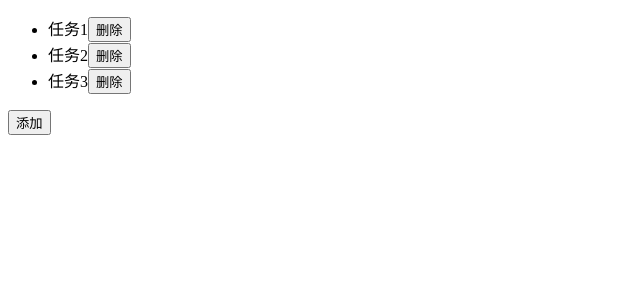
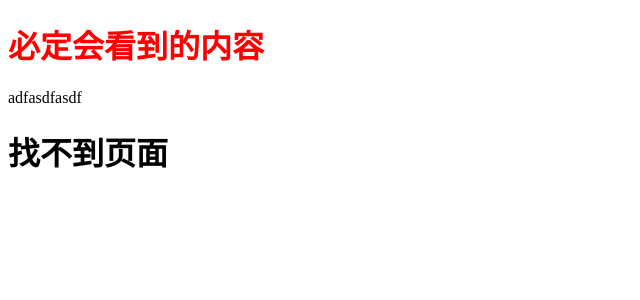
Before and after one commit to Feng-Peng/React, a React (Create React App) app in the folder react-learn/: page / in a window 1280 px wide. Shown: the top 300 px of the page, without its empty margins (0-640 px from the left). Built offline with nearby package versions, Linux system fonts and the light colour scheme.

Commit message:
5-3.路由组件

```diff
--- a/react-learn/src/App.js
+++ b/react-learn/src/App.js
@@ -1,38 +1,41 @@
-import React, { Component } from 'react'
-import FadeTransition from "./components/common/FadeTransition"
-import { TransitionGroup } from "react-transition-group"
-import uuid from "uuid";
+import React from 'react'
+import { BrowserRouter as Router, Route } from "react-router-dom"
 
-export default class App extends Component {
-    state = {
-        tasks: [
-            { id: uuid(), name: "任务1" },
-            { id: uuid(), name: "任务2" },
-            { id: uuid(), name: "任务3" }
-        ]
-    }
+//   /a
+function A() {
+    return <h1>组件A</h1>
+}
 
-    render() {
-        return <div>
-            <TransitionGroup component="ul">
-                {this.state.tasks.map(t => (
-                    <FadeTransition appear timeout={500} key={t.id}>
-                        <li>{t.name}
-                            <button onClick={() => {
-                                this.setState({
-                                    tasks: this.state.tasks.filter(it => it.id !== t.id)
-                                })
-                            }}>删除</button>
-                        </li>
-                    </FadeTransition>
-                ))}
-            </TransitionGroup>
-            <button onClick={() => {
-                var name = window.prompt("请输入任务名称");
-                this.setState({
-                    tasks: [...this.state.tasks, { id: uuid(), name }]
-                })
-            }}>添加</button>
-        </div>
-    }
+//   /a/b
+function B() {
+    return <h1>组件B</h1>
 }
+
+// 任意路径
+function C() {
+    return <h1>
+        找不到页面
+        <Route path="/abc" exact component={D} />
+    </h1>
+}
+
+function D() {
+    return <span>D组件</span>
+}
+
+export default function App() {
+    return (
+        <Router>
+            <Route path="/a" exact component={A}>
+                {() => {
+                    return <div>
+                        <h1 style={{ color: "red" }}>必定会看到的内容</h1>
+                        <p>adfasdfasdf</p>
+                    </div>
+                }}
+            </Route>
+            <Route path="/a/b" component={B} />
+            <Route component={C} />
+        </Router>
+    )
+}
--- a/react-learn/src/index.js
+++ b/react-learn/src/index.js
@@ -2,4 +2,4 @@ import React from 'react';
 import ReactDOM from 'react-dom';
 import App from "./App"
 
-ReactDOM.render(<App/>, document.getElementById('root'));
+ReactDOM.render(<App />, document.getElementById('root'));
```
Also changed, not shown: react-learn/src/App copy 2.js (+33 -21 lines), react-learn/src/App copy.js (+30 -18 lines), react-learn/package.json (line endings or trailing spaces).
